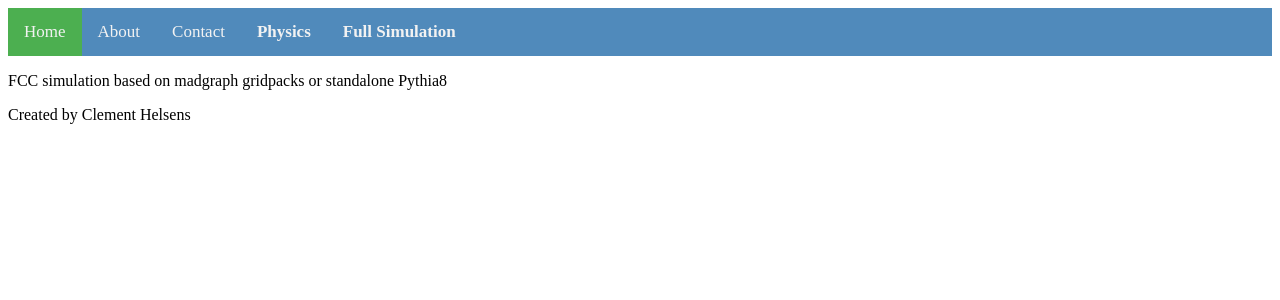
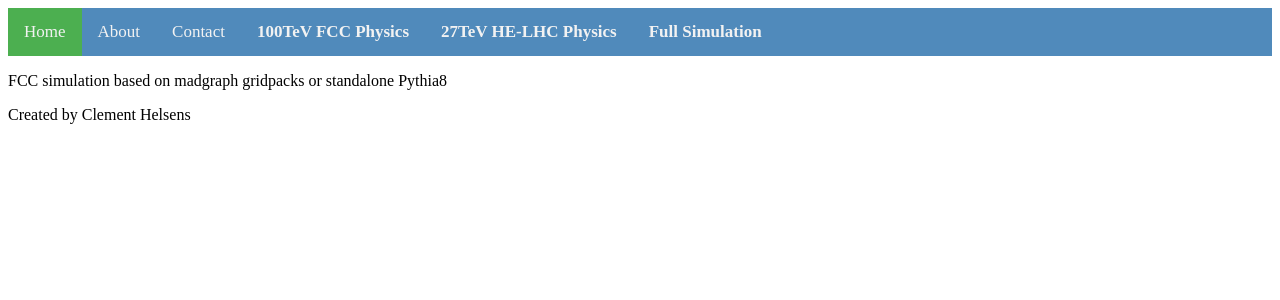
Before and after one commit to lexi-k/fcc-physics-events, a PHP site: page /index.php in a window 1280 px wide. Shown: the top 300 px of the page. Run offline with PHP 8.4, Linux system fonts and the light colour scheme.

Commit message:
new top bar

```diff
--- a/topbar.php
+++ b/topbar.php
@@ -4,7 +4,7 @@
   <a href="secure_email_form.php">Contact</a>
 
 <ul>
-  <li><b href="#">Physics</b>
+  <li><b href="#">100TeV FCC Physics</b>
     <ul>
       <li><a href="LHEevents.php">LHE 100TeV</a></li>
       <li><a href="Delphesevents_fcc_v01.php">FCC v01</a></li>
@@ -12,6 +12,15 @@
       <li><a href="Delphesevents_cms.php">CMS</a></li>
     </ul>
   </li>
+
+
+  <li><b href="#">27TeV HE-LHC Physics</b>
+   <ul>
+      <li><a href="LHEevents_helhc.php">LHE 27TeV</a></li>
+      <li><a href="Delphesevents_helhc_v01.php">HE-LHC v01</a></li>
+   </ul>
+  </li>
+
 
   <li><b href="#">Full Simulation</b>
     <ul>
```
